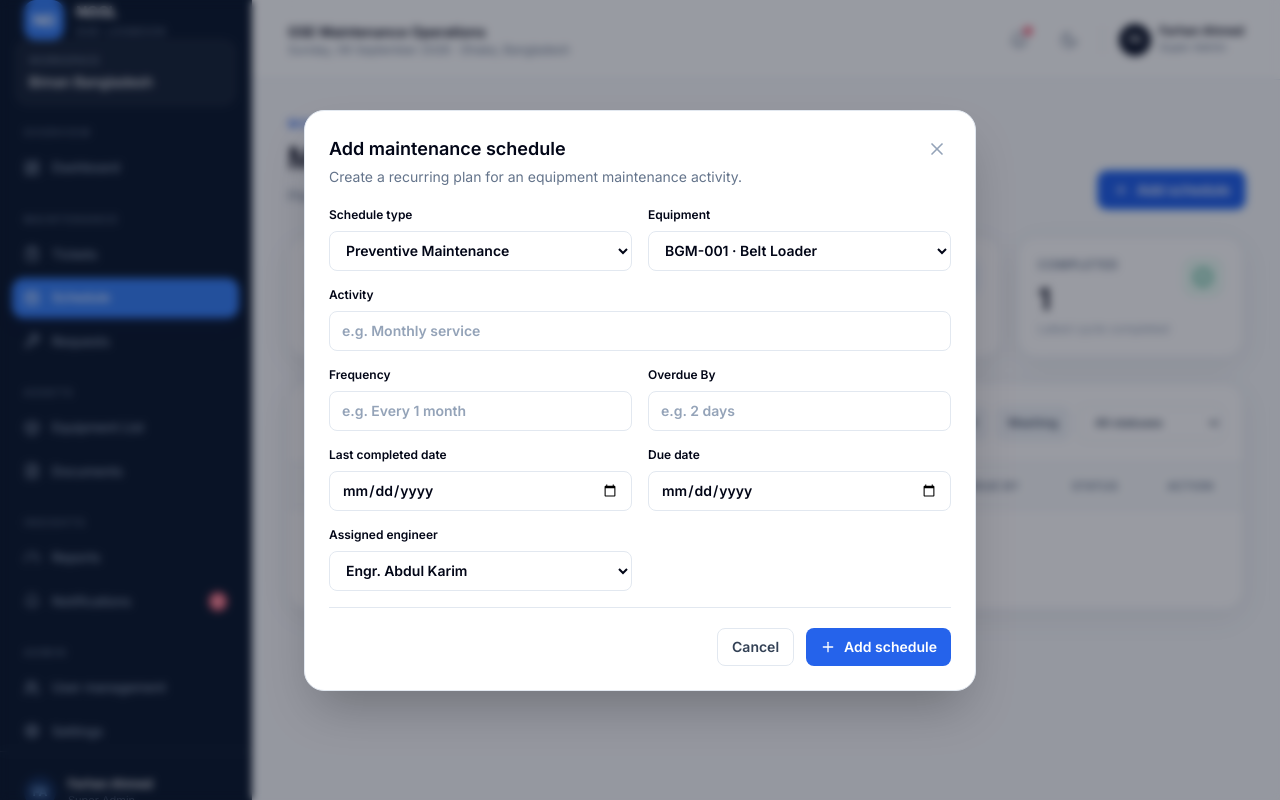
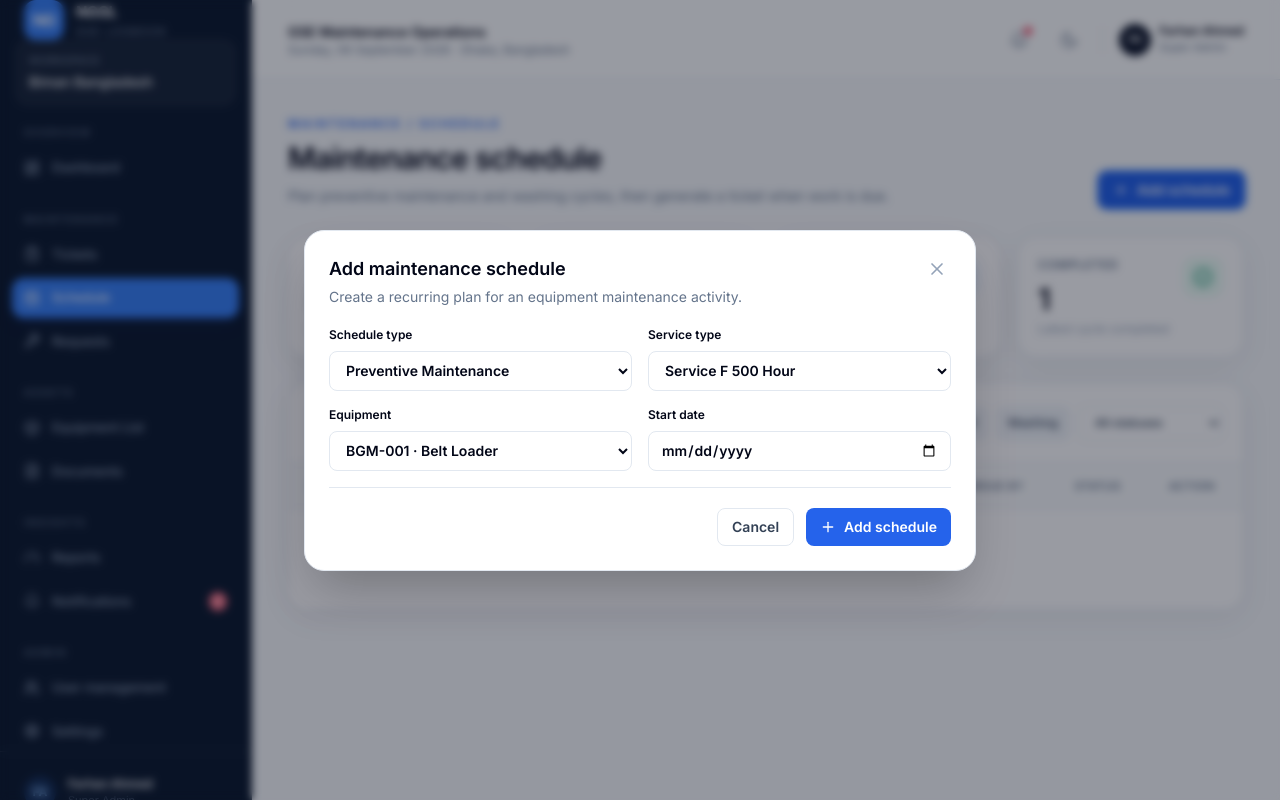
Before and after one commit to Badhon303/biman-ui, a Next.js app: page /schedule in a window 1280 px wide. Both pictures are taken after typing "Sample" into the empty fields and a click on the button "Add schedule". Built offline with nearby package versions, Linux system fonts and the light colour scheme.

Commit message:
schedule fixes

```diff
--- a/app/schedule/page.tsx
+++ b/app/schedule/page.tsx
@@ -21,10 +21,19 @@ import { Input } from "@/components/ui/input";
 import { Select } from "@/components/ui/select";
 import { StatusBadge } from "@/components/ui/badge";
 import { TD, TH, TBody, THead, TR, Table } from "@/components/ui/table";
-import { engineers, equipment, maintenanceSchedules } from "@/lib/mock-data";
+import { equipment, maintenanceSchedules } from "@/lib/mock-data";
 import type { MaintenanceSchedule, ScheduleType } from "@/lib/types";
 
 const scheduleFilters: Array<"All" | ScheduleType> = ["All", "Preventive Maintenance", "Washing"];
+const serviceOptions = [
+  "Service F 500 Hour",
+  "Service B 500 Hour",
+  "Service C 1000 Hour",
+  "Service D 2000 Hour",
+  "Service E 2500 Hour",
+  "Service V 625 Hour",
+  "Custom",
+] as const;
 
 function equipmentName(id: string) {
   const item = equipment.find((entry) => entry.id === id);
@@ -32,6 +41,8 @@ function equipmentName(id: string) {
 }
 
 function formatDate(value: string) {
+  if (!value) return "—";
+
   return new Intl.DateTimeFormat("en-GB", {
     day: "2-digit",
     month: "short",
@@ -54,13 +65,13 @@ export default function SchedulePage() {
   const rows = useMemo(
     () =>
       scheduleRows.filter((schedule) => {
-        const matchesType = filter === "All" || schedule.type === filter;
+        const matchesType = filter === "All" || schedule.scheduleType === filter;
         const effectiveStatus = generatedTickets[schedule.id]
           ? "Ticket generated"
           : schedule.status;
         const matchesStatus = status === "All" || effectiveStatus === status;
         const matchesSearch =
-          `${schedule.scheduleNo} ${schedule.activity} ${equipmentName(schedule.equipmentId)} ${schedule.assignedEngineer ?? ""}`
+          `${schedule.scheduleNo} ${schedule.serviceType} ${equipmentName(schedule.equipmentId)}`
             .toLowerCase()
             .includes(search.toLowerCase());
         return matchesType && matchesStatus && matchesSearch;
@@ -69,10 +80,10 @@ export default function SchedulePage() {
   );
 
   const generateTicket = (schedule: MaintenanceSchedule) => {
-    const ticketNo = `${scheduleTypeLabel(schedule.type) === "PM" ? "PM" : "WS"}-2026-${String(schedule.id.replace("sch", "")).padStart(3, "0")}`;
+    const ticketNo = `${scheduleTypeLabel(schedule.scheduleType) === "PM" ? "PM" : "WS"}-2026-${String(schedule.id.replace("sch", "")).padStart(3, "0")}`;
     setGeneratedTickets((current) => ({ ...current, [schedule.id]: ticketNo }));
     toast.success(`${ticketNo} generated`, {
-      description: `${schedule.activity} for ${equipmentName(schedule.equipmentId)} is now in the ticket queue.`,
+      description: `${schedule.serviceType} for ${equipmentName(schedule.equipmentId)} is now in the ticket queue.`,
     });
   };
 
@@ -168,8 +179,8 @@ export default function SchedulePage() {
             <TR>
               <TH>Schedule</TH>
               <TH>Equipment</TH>
-              <TH>Type / frequency</TH>
-              <TH>Last date</TH>
+              <TH>Service type</TH>
+              <TH>Start/last date</TH>
               <TH>Due date</TH>
               <TH>Overdue By</TH>
               <TH>Status</TH>
@@ -192,7 +203,6 @@ export default function SchedulePage() {
                     <div className="font-semibold text-slate-900 dark:text-white">
                       {schedule.scheduleNo}
                     </div>
-                    <div className="mt-1 text-xs text-slate-400">{schedule.activity}</div>
                   </TD>
                   <TD>
                     <div className="font-medium text-slate-800 dark:text-slate-100">
@@ -203,7 +213,7 @@ export default function SchedulePage() {
                     </div>
                   </TD>
                   <TD>
-                    <div className="font-medium">{scheduleTypeLabel(schedule.type)}</div>
+                    <div className="font-medium">{schedule.serviceType}</div>
                     <div className="text-xs text-slate-400">{schedule.frequency}</div>
                   </TD>
                   <TD>{formatDate(schedule.lastDate)}</TD>
@@ -212,7 +222,7 @@ export default function SchedulePage() {
                   >
                     {formatDate(schedule.dueDate)}
                   </TD>
-                  <TD>{schedule.scheduleDuration}</TD>
+                  <TD>{schedule.overdueBy}</TD>
                   <TD>
                     <StatusBadge status={displayStatus} />
                   </TD>
@@ -255,7 +265,7 @@ export default function SchedulePage() {
             setScheduleRows((current) => [...current, schedule]);
             setAddOpen(false);
             toast.success(`${schedule.scheduleNo} added`, {
-              description: `${schedule.activity} has been added to the maintenance schedule.`,
+              description: `${schedule.serviceType} has been added to the maintenance schedule.`,
             });
           }}
         />
@@ -267,12 +277,10 @@ export default function SchedulePage() {
 type ScheduleForm = {
   type: ScheduleType;
   equipmentId: string;
-  activity: string;
+  lastDate: string;
+  serviceType: (typeof serviceOptions)[number];
+  name: string;
   frequency: string;
-  lastDate: string;
-  dueDate: string;
-  scheduleDuration: string;
-  assignedEngineer: string;
 };
 
 function AddScheduleModal({
@@ -287,12 +295,10 @@ function AddScheduleModal({
   const [form, setForm] = useState<ScheduleForm>({
     type: "Preventive Maintenance",
     equipmentId: equipment[0]?.id ?? "",
-    activity: "",
+    lastDate: "",
+    serviceType: serviceOptions[0],
+    name: "",
     frequency: "",
-    lastDate: "",
-    dueDate: "",
-    scheduleDuration: "",
-    assignedEngineer: engineers[0]?.name ?? "",
   });
 
   const update = (field: keyof ScheduleForm, value: string) => {
@@ -302,7 +308,13 @@ function AddScheduleModal({
   const submit = (event: React.FormEvent<HTMLFormElement>) => {
     event.preventDefault();
     onCreate({
-      ...form,
+      scheduleType: form.type,
+      serviceType: form.type === "Washing" ? "Washing" : form.serviceType,
+      equipmentId: form.equipmentId,
+      lastDate: form.lastDate,
+      frequency: form.type === "Washing" || form.serviceType === "Custom" ? form.frequency : "",
+      dueDate: "",
+      overdueBy: "",
       id: `sch${Date.now()}`,
       scheduleNo: `SCH-${new Date().getFullYear()}-${String(sequence).padStart(3, "0")}`,
       status: "Scheduled",
@@ -352,6 +364,58 @@ function AddScheduleModal({
                 <option value="Washing">Washing</option>
               </Select>
             </label>
+            {form.type === "Preventive Maintenance" ? (
+              <label className="text-xs font-semibold">
+                Service type
+                <Select
+                  className="mt-2 w-full"
+                  required
+                  value={form.serviceType}
+                  onChange={(event) => update("serviceType", event.target.value)}
+                >
+                  {serviceOptions.map((option) => (
+                    <option key={option} value={option}>
+                      {option}
+                    </option>
+                  ))}
+                </Select>
+              </label>
+            ) : (
+              <label className="text-xs font-semibold">
+                Frequency
+                <Input
+                  className="mt-2"
+                  required
+                  placeholder="e.g. Every 500 hour"
+                  value={form.frequency}
+                  onChange={(event) => update("frequency", event.target.value)}
+                />
+              </label>
+            )}
+            {form.type === "Preventive Maintenance" && form.serviceType === "Custom" && (
+              <>
+                <label className="text-xs font-semibold">
+                  Name
+                  <Input
+                    className="mt-2"
+                    required
+                    placeholder="Enter service name"
+                    value={form.name}
+                    onChange={(event) => update("name", event.target.value)}
+                  />
+                </label>
+                <label className="text-xs font-semibold">
+                  Frequency
+                  <Input
+                    className="mt-2"
+                    required
+                    placeholder="e.g. Every 500 hour"
+                    value={form.frequency}
+                    onChange={(event) => update("frequency", event.target.value)}
+                  />
+                </label>
+              </>
+            )}
             <label className="text-xs font-semibold">
               Equipment
               <Select
@@ -367,38 +431,8 @@ function AddScheduleModal({
                 ))}
               </Select>
             </label>
-            <label className="text-xs font-semibold sm:col-span-2">
-              Activity
-              <Input
-                className="mt-2"
-                required
-                placeholder="e.g. Monthly service"
-                value={form.activity}
-                onChange={(event) => update("activity", event.target.value)}
-              />
-            </label>
             <label className="text-xs font-semibold">
-              Frequency
-              <Input
-                className="mt-2"
-                required
-                placeholder="e.g. Every 1 month"
-                value={form.frequency}
-                onChange={(event) => update("frequency", event.target.value)}
-              />
-            </label>
-            <label className="text-xs font-semibold">
-              Overdue By
-              <Input
-                className="mt-2"
-                required
-                placeholder="e.g. 2 days"
-                value={form.scheduleDuration}
-                onChange={(event) => update("scheduleDuration", event.target.value)}
-              />
-            </label>
-            <label className="text-xs font-semibold">
-              Last completed date
+              Start date
               <Input
                 className="mt-2"
                 required
@@ -406,31 +440,6 @@ function AddScheduleModal({
                 value={form.lastDate}
                 onChange={(event) => update("lastDate", event.target.value)}
               />
-            </label>
-            <label className="text-xs font-semibold">
-              Due date
-              <Input
-                className="mt-2"
-                required
-                type="date"
-                value={form.dueDate}
-                onChange={(event) => update("dueDate", event.target.value)}
-              />
-            </label>
-            <label className="text-xs font-semibold">
-              Assigned engineer
-              <Select
-                className="mt-2 w-full"
-                value={form.assignedEngineer}
-                onChange={(event) => update("assignedEngineer", event.target.value)}
-              >
-                <option value="">Unassigned</option>
-                {engineers.map((engineer) => (
-                  <option key={engineer.id} value={engineer.name}>
-                    {engineer.name}
-                  </option>
-                ))}
-              </Select>
             </label>
           </div>
           <div className="flex justify-end gap-3 border-t pt-5">
--- a/components/data-page.tsx
+++ b/components/data-page.tsx
@@ -430,9 +430,9 @@ function EquipmentModal({
                 value={hourMeter}
                 onChange={(e) => setHourMeter(e.target.value)}
               />
-              <span className="mt-1 block text-xs font-normal text-slate-500">
+              {/* <span className="mt-1 block text-xs font-normal text-slate-500">
                 500 hours-B-SVC, 1000 hours C-SVC, 2000 hours D-SVC, 4380 hours (6 months) V-SCV
-              </span>
+              </span> */}
             </label>
           </div>
           <div className="flex justify-end gap-2 pt-2">
--- a/lib/mock-data.ts
+++ b/lib/mock-data.ts
@@ -1020,101 +1020,98 @@ export const maintenanceSchedules: MaintenanceSchedule[] = [
   {
     id: "sch1",
     scheduleNo: "SCH-2026-001",
-    type: "Preventive Maintenance",
+    scheduleType: "Preventive Maintenance",
+    serviceType: "Service F 500 Hour",
     equipmentId: "eq1",
-    activity: "250 Hr Service",
     frequency: "Every 250 hours",
     lastDate: "2026-04-01",
     dueDate: "2026-07-05",
-    scheduleDuration: "4 days",
+    overdueBy: "4 days",
     status: "Overdue",
     ticketId: "t1",
-    assignedEngineer: "Engr. Abdul Karim",
   },
   {
     id: "sch2",
     scheduleNo: "SCH-2026-002",
-    type: "Washing",
+    scheduleType: "Preventive Maintenance",
+    serviceType: "Service B 500 Hour",
     equipmentId: "eq2",
-    activity: "Weekly exterior wash",
     frequency: "Every 7 days",
     lastDate: "2026-06-18",
     dueDate: "2026-06-26",
-    scheduleDuration: "1 day",
+    overdueBy: "1 day",
     status: "Overdue",
-    assignedEngineer: "Engr. Shirin Sultana",
   },
   {
     id: "sch3",
     scheduleNo: "SCH-2026-003",
-    type: "Preventive Maintenance",
+    scheduleType: "Preventive Maintenance",
+    serviceType: "Custom",
     equipmentId: "eq3",
-    activity: "Monthly service",
     frequency: "Every 1 month",
     lastDate: "2026-05-02",
     dueDate: "2026-06-30",
-    scheduleDuration: "28 days",
+    overdueBy: "28 days",
     status: "In progress",
-    assignedEngineer: "Engr. Abdul Karim",
   },
   {
     id: "sch4",
     scheduleNo: "SCH-2026-004",
-    type: "Washing",
+    scheduleType: "Washing",
+    serviceType: "Washing",
     equipmentId: "eq4",
-    activity: "Weekly exterior wash",
     frequency: "Every 7 days",
     lastDate: "2026-06-19",
     dueDate: "2026-06-27",
-    scheduleDuration: "1 day",
+    overdueBy: "1 day",
     status: "Due soon",
   },
   {
     id: "sch5",
     scheduleNo: "SCH-2026-005",
-    type: "Preventive Maintenance",
+    scheduleType: "Preventive Maintenance",
+    serviceType: "Service C 1000 Hour",
     equipmentId: "eq6",
-    activity: "Monthly service",
     frequency: "Every 1 month",
     lastDate: "2026-06-01",
     dueDate: "2026-07-03",
-    scheduleDuration: "2 days",
+    overdueBy: "2 days",
     status: "Scheduled",
   },
   {
     id: "sch6",
     scheduleNo: "SCH-2026-006",
-    type: "Washing",
+    scheduleType: "Washing",
+    serviceType: "Washing",
     equipmentId: "eq7",
-    activity: "Weekly exterior wash",
     frequency: "Every 7 days",
     lastDate: "2026-06-22",
     dueDate: "2026-06-30",
-    scheduleDuration: "1 day",
+    overdueBy: "1 day",
     status: "Scheduled",
   },
   {
     id: "sch7",
     scheduleNo: "SCH-2026-007",
-    type: "Preventive Maintenance",
+    scheduleType: "Preventive Maintenance",
+    serviceType: "Service F 500 Hour",
     equipmentId: "eq8",
-    activity: "250 Hr Service",
     frequency: "Every 250 hours",
     lastDate: "2026-04-18",
     dueDate: "2026-07-20",
-    scheduleDuration: "2 days",
+    overdueBy: "2 days",
     status: "Scheduled",
   },
   {
     id: "sch8",
     scheduleNo: "SCH-2026-008",
-    type: "Washing",
+    scheduleType: "Washing",
+    serviceType: "Washing",
     equipmentId: "eq9",
-    activity: "Weekly exterior wash",
     frequency: "Every 7 days",
     lastDate: "2026-06-08",
     dueDate: "2026-06-23",
-    scheduleDuration: "1 day",
+    overdueBy: "1 day",
     status: "Completed",
     ticketId: "t6",
   },
```
Also changed, not shown: lib/types.ts (+3 -4 lines), 1 other file (tests, documents, lock files or other folders).
